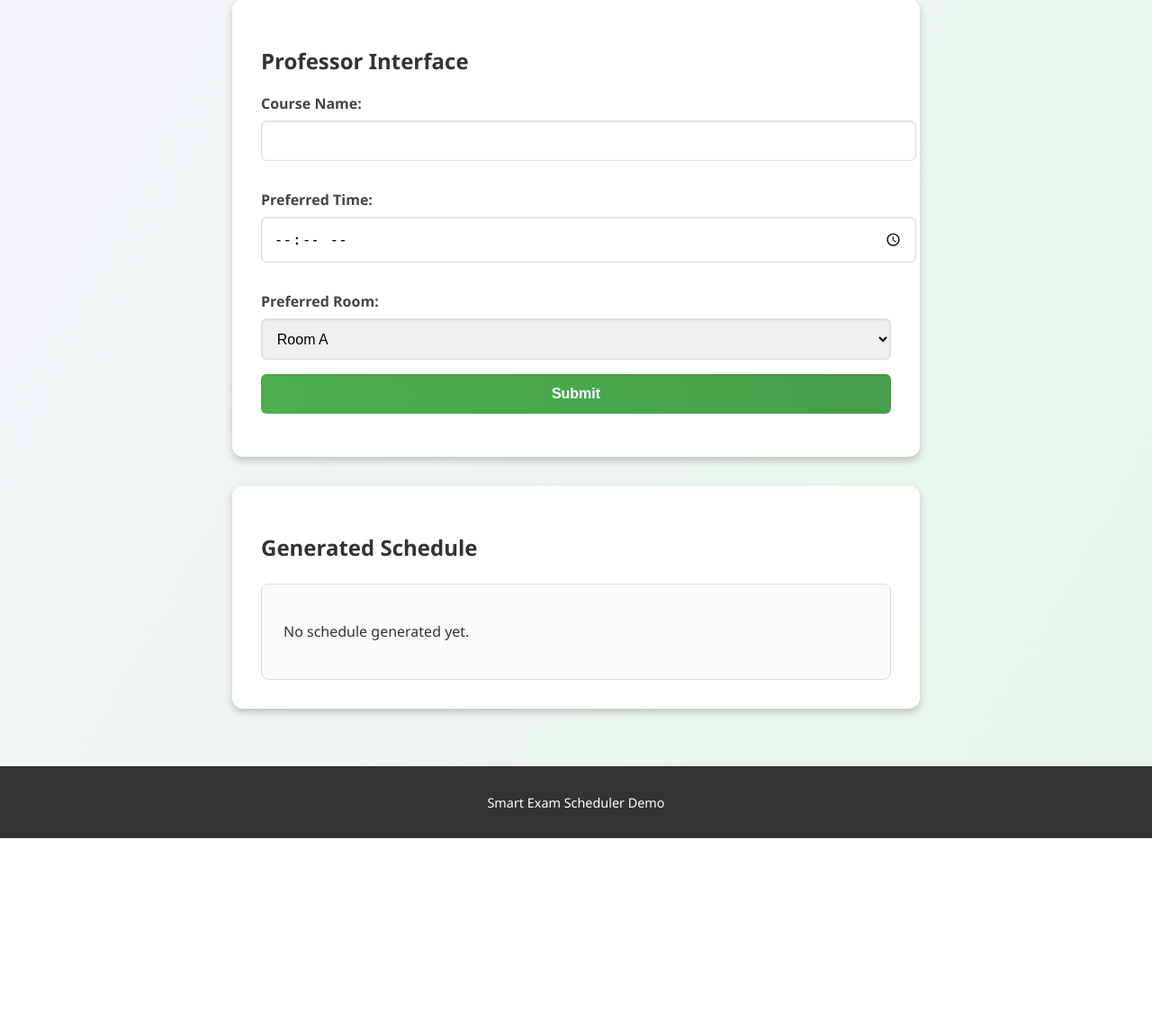
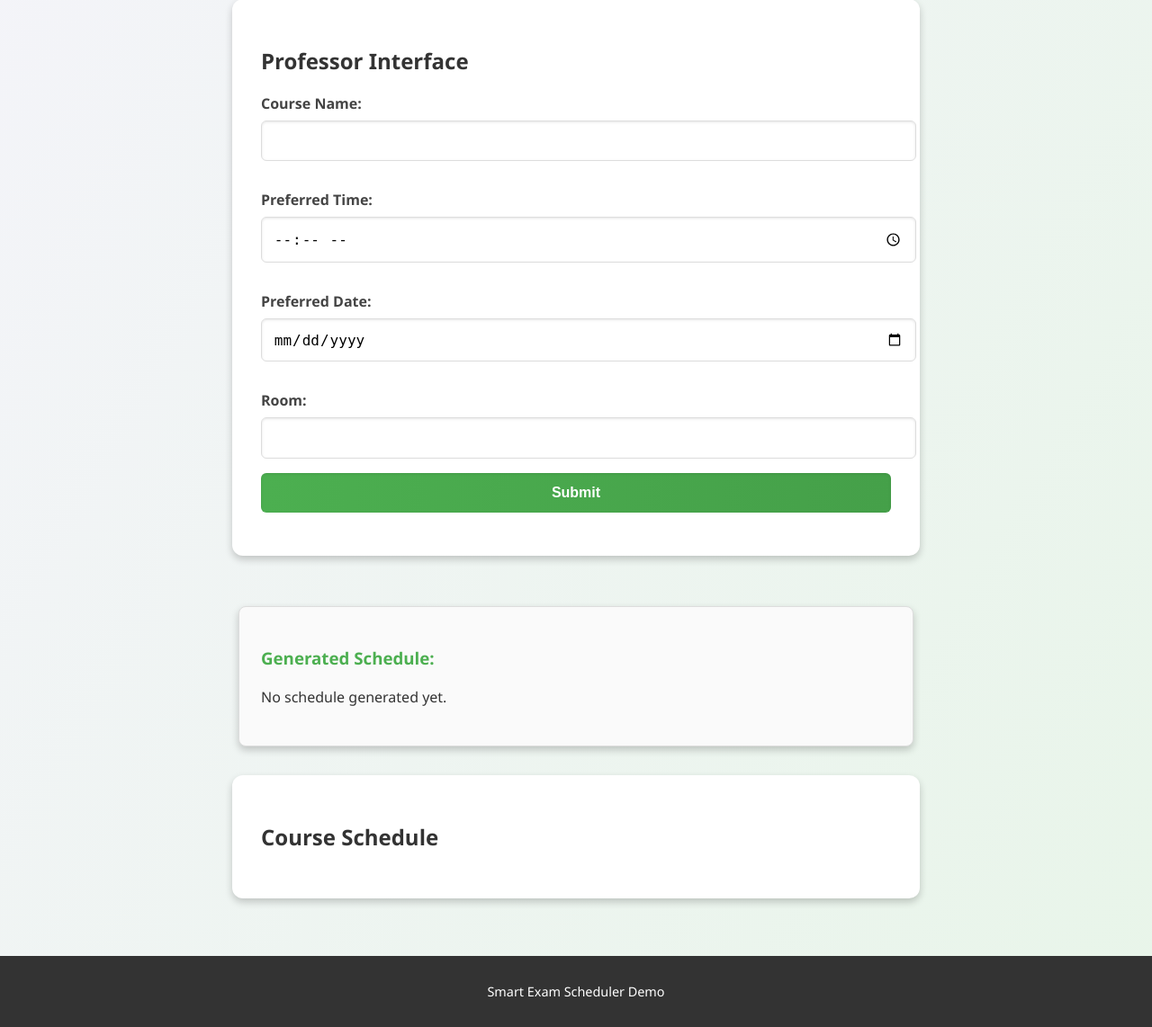
Before and after one commit to MuAbCh/Exam_Scheduler, a Flask app: page / in a window 1280 px wide. Shown: the part 108-1250 px from the top of the page at 90% size. Before the commit the page ends 1040 px from the top, so only its background shows below. Run offline with Flask 3, Linux system fonts and the light colour scheme; some libraries are stand-ins or nearby versions.

Commit message:
Update index.html

```diff
--- a/templates/index.html
+++ b/templates/index.html
@@ -5,12 +5,13 @@
     <meta name="viewport" content="width=device-width, initial-scale=1.0">
     <title>Smart Exam Scheduler</title>
     <link rel="stylesheet" href="/static/styles.css">
+    <!-- FullCalendar CSS -->
+    <link href='https://cdn.jsdelivr.net/npm/fullcalendar@5.10.1/main.min.css' rel='stylesheet' />
 </head>
 <body>
     <header>
         <h1>Smart Exam Scheduler</h1>
     </header>
-
     <main>
         <section id="professor-section">
             <h2>Professor Interface</h2>
@@ -19,30 +20,35 @@
                 <input type="text" id="course-name" name="course-name" required>
 
                 <label for="preferred-time">Preferred Time:</label>
-                <input type="time" id="preferred-time" name="preferred-time">
+                <input type="time" id="preferred-time" name="preferred-time" step="60" required>
 
-                <label for="room">Preferred Room:</label>
-                <select id="room" name="room">
-                    <option value="Room A">Room A</option>
-                    <option value="Room B">Room B</option>
-                </select>
+                <label for="preferred-date">Preferred Date:</label>
+                <input type="date" id="preferred-date" name="preferred-date" required>
+
+                <label for="room">Room:</label>
+                <input type="text" id="room" name="room" required>
 
                 <button type="button" id="submit-button">Submit</button>
             </form>
         </section>
 
-        <section id="schedule-section">
-            <h2>Generated Schedule</h2>
-            <div id="schedule-output">
-                <p>No schedule generated yet.</p>
-            </div>
+        <section id="schedule-output">
+            <h3>Generated Schedule:</h3>
+            <p>No schedule generated yet.</p>
+        </section>
+
+        <section id="calendar-section">
+            <h2>Course Schedule</h2>
+            <div id="calendar"></div>
         </section>
     </main>
-
     <footer>
         <p>Smart Exam Scheduler Demo</p>
     </footer>
 
+    <!-- FullCalendar JS -->
+    <script src='https://cdn.jsdelivr.net/npm/fullcalendar@5.10.1/main.min.js'></script>
+    <!-- Your Custom Script -->
     <script src="/static/script.js"></script>
 </body>
 </html>
```
